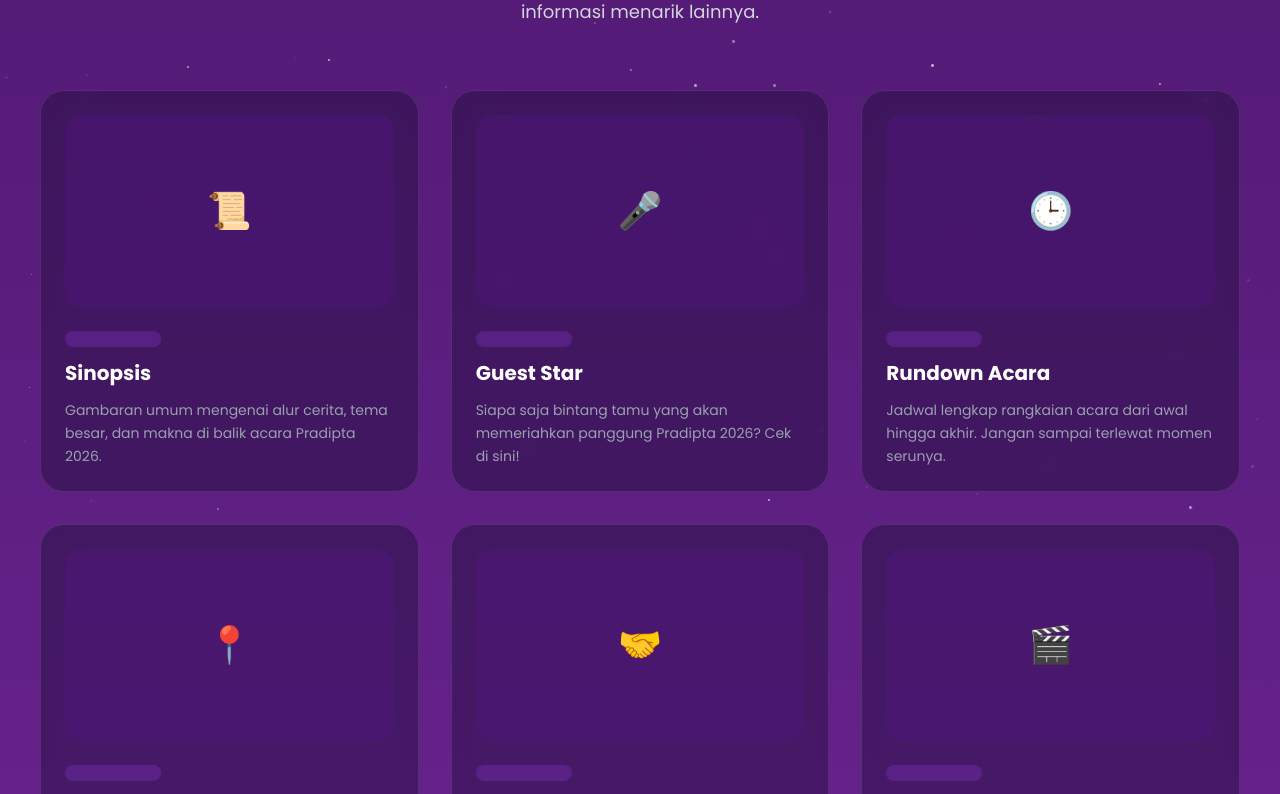
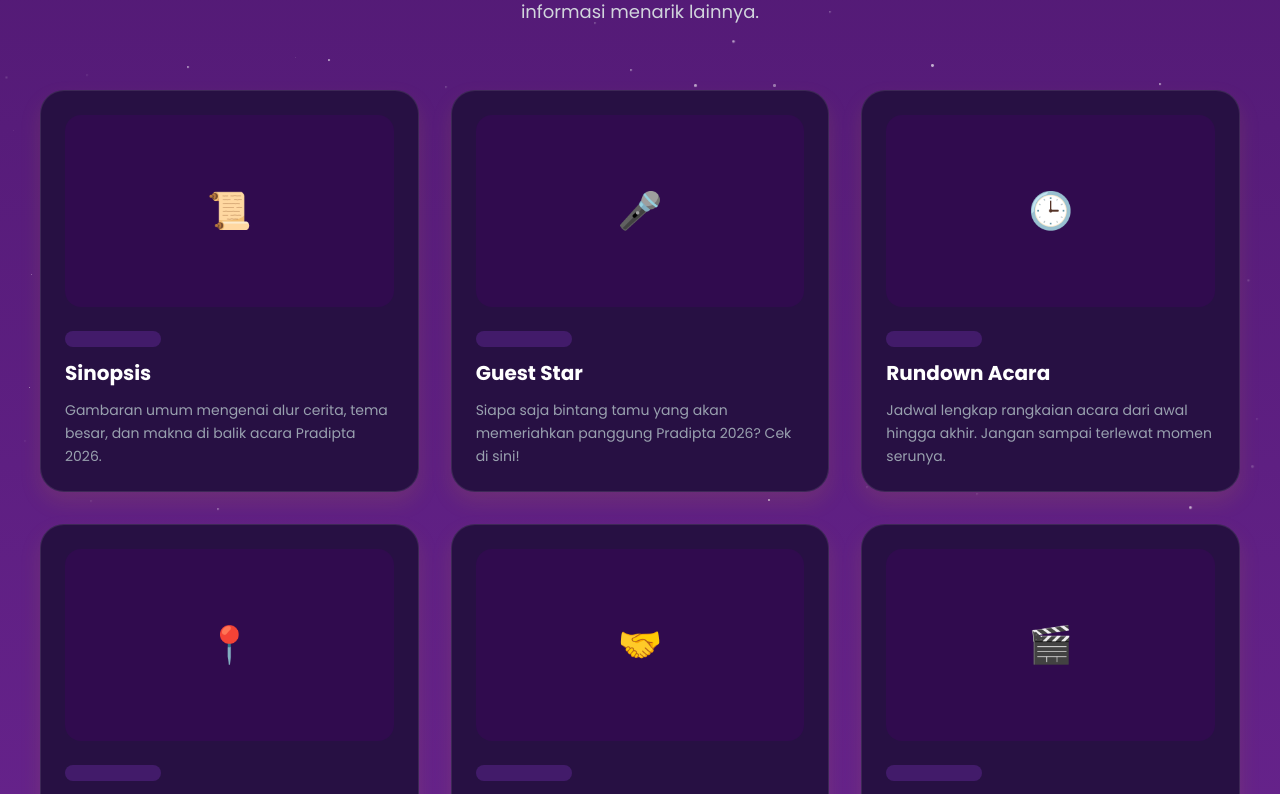
Before and after one commit to fajrihasan/tiket-pradipta, a Next.js app: page /blog in a window 1280 px wide. Shown: the part 286-1080 px from the top of the page. Built offline with nearby package versions, Linux system fonts and the light colour scheme.

Commit message:
update halaman blog dan halaman tiket

```diff
--- a/src/app/blog/page.tsx
+++ b/src/app/blog/page.tsx
@@ -20,16 +20,16 @@ export default function BlogPage() {
 
         {/* Content Grid */}
         <div className="grid md:grid-cols-3 gap-8 justify-center">
-          <Link href="/blog/sinopsis" className="group bg-[#271043]/50 backdrop-blur-sm border border-white/10 rounded-3xl p-6 hover:border-purple-500/50 transition duration-300 cursor-pointer">
+          <Link href="/blog/sinopsis" className="group bg-[#271043] border border-white/10 rounded-3xl p-6 hover:border-yellow-500/50 drop-shadow-[0_10px_10px_rgba(234,179,8,0.1)] hover:drop-shadow-[0_20px_30px_rgba(234,179,8,0.2)] transition duration-300 cursor-pointer">
             {/* Image Placeholder */}
-            <div className="h-48 bg-purple-900/30 rounded-2xl mb-6 flex items-center justify-center group-hover:bg-purple-900/40 transition">
+            <div className="h-48 bg-[#300b4e] rounded-2xl mb-6 flex items-center justify-center">
               <span className="text-4xl">📜</span>
             </div>
 
             {/* Text Content */}
             <div className="space-y-3">
               <div className="h-4 w-24 bg-purple-500/20 rounded-full"></div>
-              <h3 className="text-xl font-bold text-white group-hover:text-purple-300 transition">Sinopsis</h3>
+              <h3 className="text-xl font-bold text-white">Sinopsis</h3>
               <p className="text-sm text-gray-400 leading-relaxed">
                 Gambaran umum mengenai alur cerita, tema besar, dan makna di balik acara Pradipta 2026.
               </p>
@@ -37,16 +37,16 @@ export default function BlogPage() {
           </Link>
 
           {/* Guest Star */}
-          <Link href="/blog/guest-star" className="group bg-[#271043]/50 backdrop-blur-sm border border-white/10 rounded-3xl p-6 hover:border-purple-500/50 transition duration-300 cursor-pointer">
+          <Link href="/blog/guest-star" className="group bg-[#271043] border border-white/10 rounded-3xl p-6 hover:border-yellow-500/50 drop-shadow-[0_10px_10px_rgba(234,179,8,0.1)] hover:drop-shadow-[0_20px_30px_rgba(234,179,8,0.2)] transition duration-300 cursor-pointer">
             {/* Image Placeholder */}
-            <div className="h-48 bg-purple-900/30 rounded-2xl mb-6 flex items-center justify-center group-hover:bg-purple-900/40 transition">
+            <div className="h-48 bg-[#300b4e] rounded-2xl mb-6 flex items-center justify-center">
               <span className="text-4xl">🎤</span>
             </div>
 
             {/* Text Content */}
             <div className="space-y-3">
               <div className="h-4 w-24 bg-purple-500/20 rounded-full"></div>
-              <h3 className="text-xl font-bold text-white group-hover:text-purple-300 transition">Guest Star</h3>
+              <h3 className="text-xl font-bold text-white">Guest Star</h3>
               <p className="text-sm text-gray-400 leading-relaxed">
                 Siapa saja bintang tamu yang akan memeriahkan panggung Pradipta 2026? Cek di sini!
               </p>
@@ -54,16 +54,16 @@ export default function BlogPage() {
           </Link>
 
           {/* Rundown Acara */}
-          <Link href="/blog/rundown" className="group bg-[#271043]/50 backdrop-blur-sm border border-white/10 rounded-3xl p-6 hover:border-purple-500/50 transition duration-300 cursor-pointer">
+          <Link href="/blog/rundown" className="group bg-[#271043] border border-white/10 rounded-3xl p-6 hover:border-yellow-500/50 drop-shadow-[0_10px_10px_rgba(234,179,8,0.1)] hover:drop-shadow-[0_20px_30px_rgba(234,179,8,0.2)] transition duration-300 cursor-pointer">
             {/* Image Placeholder */}
-            <div className="h-48 bg-purple-900/30 rounded-2xl mb-6 flex items-center justify-center group-hover:bg-purple-900/40 transition">
+            <div className="h-48 bg-[#300b4e] rounded-2xl mb-6 flex items-center justify-center">
               <span className="text-4xl">🕒</span>
             </div>
 
             {/* Text Content */}
             <div className="space-y-3">
               <div className="h-4 w-24 bg-purple-500/20 rounded-full"></div>
-              <h3 className="text-xl font-bold text-white group-hover:text-purple-300 transition">Rundown Acara</h3>
+              <h3 className="text-xl font-bold text-white">Rundown Acara</h3>
               <p className="text-sm text-gray-400 leading-relaxed">
                 Jadwal lengkap rangkaian acara dari awal hingga akhir. Jangan sampai terlewat momen serunya.
               </p>
@@ -71,16 +71,16 @@ export default function BlogPage() {
           </Link>
 
           {/* Lokasi */}
-          <Link href="/blog/lokasi" className="group bg-[#271043]/50 backdrop-blur-sm border border-white/10 rounded-3xl p-6 hover:border-purple-500/50 transition duration-300 cursor-pointer">
+          <Link href="/blog/lokasi" className="group bg-[#271043] border border-white/10 rounded-3xl p-6 hover:border-yellow-500/50 drop-shadow-[0_10px_10px_rgba(234,179,8,0.1)] hover:drop-shadow-[0_20px_30px_rgba(234,179,8,0.2)] transition duration-300 cursor-pointer">
             {/* Image Placeholder */}
-            <div className="h-48 bg-purple-900/30 rounded-2xl mb-6 flex items-center justify-center group-hover:bg-purple-900/40 transition">
+            <div className="h-48 bg-[#300b4e] rounded-2xl mb-6 flex items-center justify-center">
               <span className="text-4xl">📍</span>
             </div>
 
             {/* Text Content */}
             <div className="space-y-3">
               <div className="h-4 w-24 bg-purple-500/20 rounded-full"></div>
-              <h3 className="text-xl font-bold text-white group-hover:text-purple-300 transition">Lokasi & Venue</h3>
+              <h3 className="text-xl font-bold text-white">Lokasi & Venue</h3>
               <p className="text-sm text-gray-400 leading-relaxed">
                 Peta lokasi, denah venue, dan panduan akses menuju tempat acara berlangsung.
               </p>
@@ -88,16 +88,16 @@ export default function BlogPage() {
           </Link>
 
           {/* Sponsor */}
-          <Link href="/blog/sponsor" className="group bg-[#271043]/50 backdrop-blur-sm border border-white/10 rounded-3xl p-6 hover:border-purple-500/50 transition duration-300 cursor-pointer">
+          <Link href="/blog/sponsor" className="group bg-[#271043] border border-white/10 rounded-3xl p-6 hover:border-yellow-500/50 drop-shadow-[0_10px_10px_rgba(234,179,8,0.1)] hover:drop-shadow-[0_20px_30px_rgba(234,179,8,0.2)] transition duration-300 cursor-pointer">
             {/* Image Placeholder */}
-            <div className="h-48 bg-purple-900/30 rounded-2xl mb-6 flex items-center justify-center group-hover:bg-purple-900/40 transition">
+            <div className="h-48 bg-[#300b4e] rounded-2xl mb-6 flex items-center justify-center">
               <span className="text-4xl">🤝</span>
             </div>
 
             {/* Text Content */}
             <div className="space-y-3">
               <div className="h-4 w-24 bg-purple-500/20 rounded-full"></div>
-              <h3 className="text-xl font-bold text-white group-hover:text-purple-300 transition">Sponsor & Partner</h3>
+              <h3 className="text-xl font-bold text-white">Sponsor & Partner</h3>
               <p className="text-sm text-gray-400 leading-relaxed">
                 Terima kasih kepada para sponsor dan media partner yang telah mendukung acara ini.
               </p>
@@ -105,16 +105,16 @@ export default function BlogPage() {
           </Link>
 
           {/* Film Kita */}
-          <Link href="/blog/film" className="group bg-[#271043]/50 backdrop-blur-sm border border-white/10 rounded-3xl p-6 hover:border-purple-500/50 transition duration-300 cursor-pointer">
+          <Link href="/blog/film" className="group bg-[#271043] border border-white/10 rounded-3xl p-6 hover:border-yellow-500/50 drop-shadow-[0_10px_10px_rgba(234,179,8,0.1)] hover:drop-shadow-[0_20px_30px_rgba(234,179,8,0.2)] transition duration-300 cursor-pointer">
             {/* Image Placeholder */}
-            <div className="h-48 bg-purple-900/30 rounded-2xl mb-6 flex items-center justify-center group-hover:bg-purple-900/40 transition">
+            <div className="h-48 bg-[#300b4e] rounded-2xl mb-6 flex items-center justify-center">
               <span className="text-4xl">🎬</span>
             </div>
 
             {/* Text Content */}
             <div className="space-y-3">
               <div className="h-4 w-24 bg-purple-500/20 rounded-full"></div>
-              <h3 className="text-xl font-bold text-white group-hover:text-purple-300 transition">Film Kita</h3>
+              <h3 className="text-xl font-bold text-white">Film Kita</h3>
               <p className="text-sm text-gray-400 leading-relaxed">
                 Dokumentasi perjalanan angkatan 2026 dalam sebuah karya film pendek yang menyentuh hati.
               </p>
--- a/src/app/ticket/page.tsx
+++ b/src/app/ticket/page.tsx
@@ -62,9 +62,7 @@ export default function TicketPage() {
             Pradipta 2026 · Spark of Radiance
           </p>
           <h1 className="text-5xl md:text-7xl font-extrabold leading-tight mb-4">
-            Choose Your
-            <br />
-            <span className="text-transparent bg-clip-text bg-gradient-to-r from-yellow-400 to-yellow-200">
+            Get Your <span className="text-transparent bg-clip-text bg-gradient-to-r from-yellow-400 to-yellow-200">
               Ticket
             </span>
           </h1>
@@ -89,18 +87,8 @@ export default function TicketPage() {
       </section>
 
       {/* TICKET CARDS */}
-      <section className="relative py-20 px-4 md:px-10">
+      <section className="relative pt-10 pb-20 px-4 md:px-10">
         <div className="max-w-6xl mx-auto">
-          {/* section heading */}
-          <div className="text-center mb-14">
-            <h2 className="text-3xl md:text-4xl font-bold mb-3">
-              Pilih Paket Tiketmu
-            </h2>
-            <p className="text-gray-400 text-sm">
-              Semua paket sudah termasuk akses ke seluruh rangkaian acara.
-            </p>
-          </div>
-
           {/* cards grid */}
           <div className="flex justify-center">
             {/* Ticket Card */}
@@ -148,7 +136,7 @@ export default function TicketPage() {
                       ></span>
                     ))}
                   </div>
-                  <span className="text-lg font-extrabold text-yellow-900/30 tracking-[0.2em]">
+                  <span className="text-lg font-extrabold text-yellow-900 tracking-[0.2em]">
                     PRADIPTA
                   </span>
                 </div>
```
Also changed, not shown: src/app/blog/guest-star/page.tsx (+77 -5 lines), src/app/blog/guest-star/gueststar1/page.tsx (deleted), src/app/blog/guest-star/gueststar2/page.tsx (deleted), src/app/blog/guest-star/gueststar3/page.tsx (deleted).
